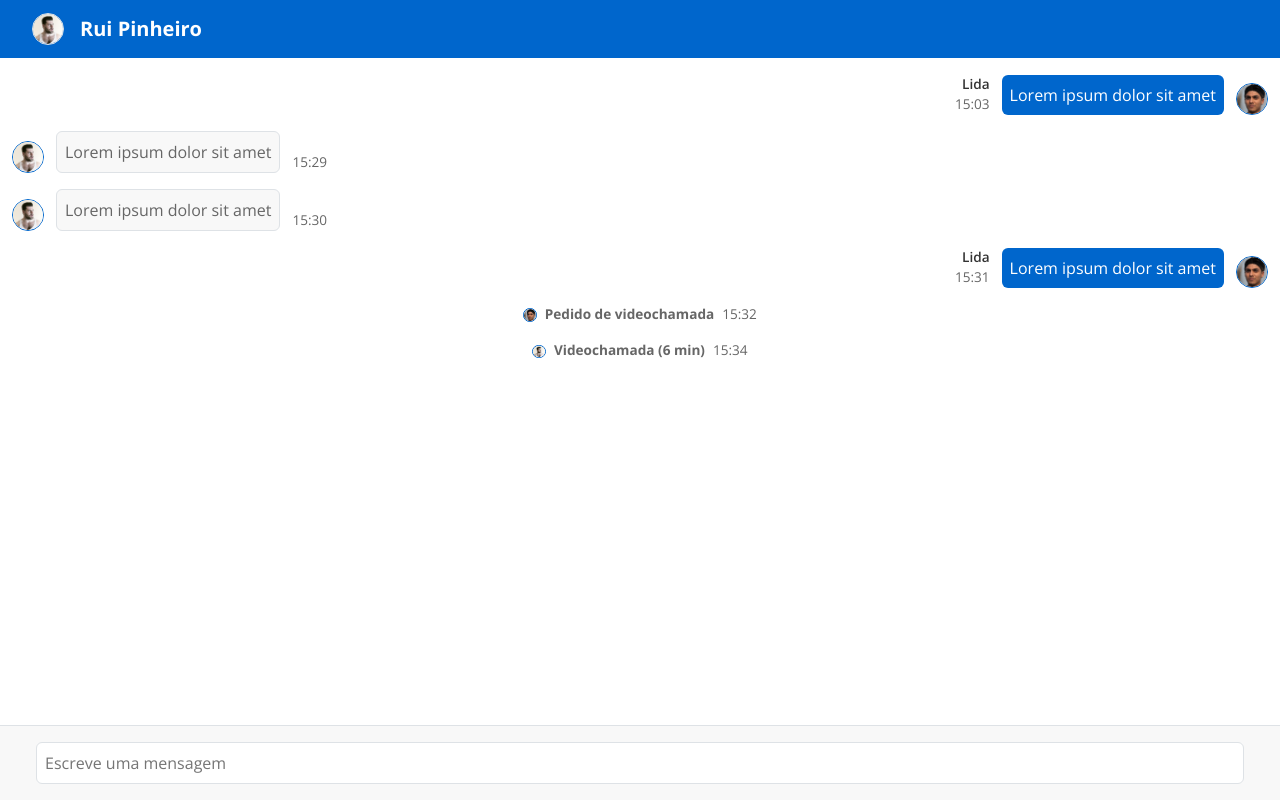
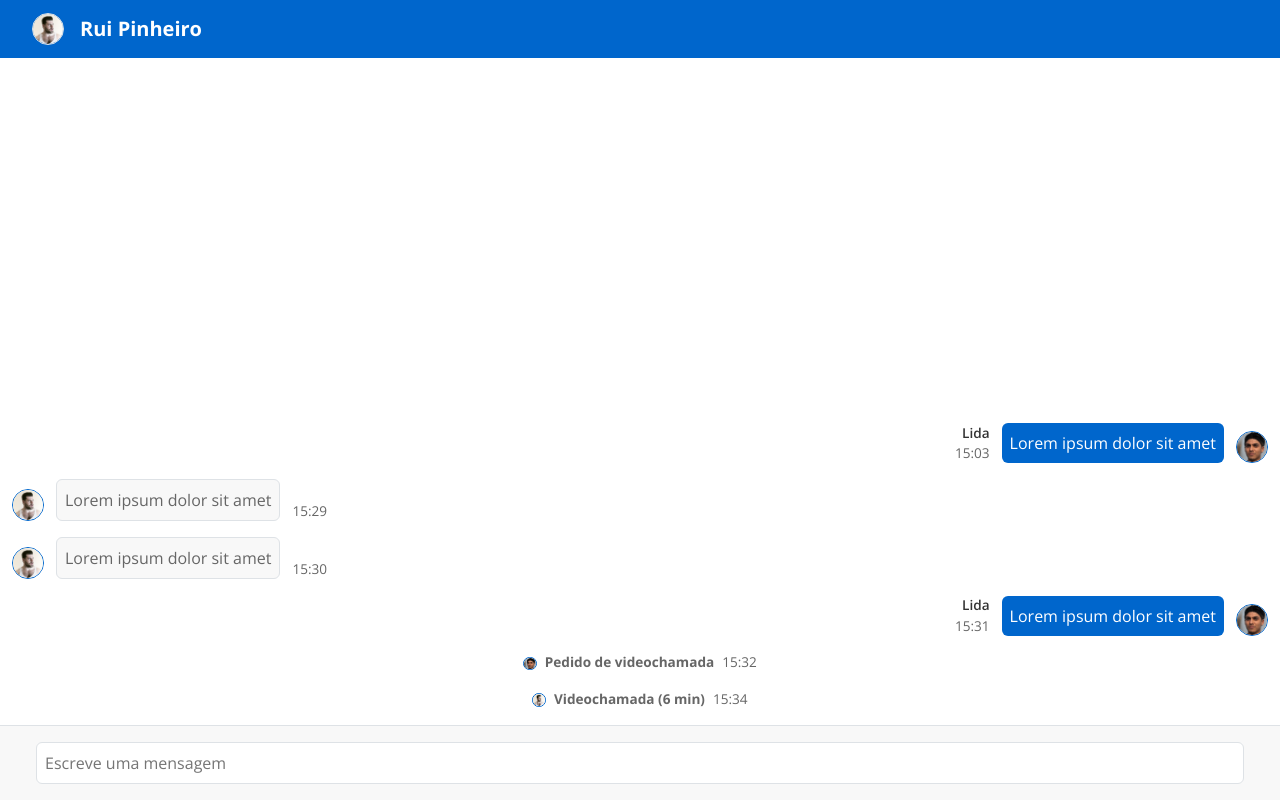
Before and after one commit to RGarrido03/mas, a React (Create React App) app: page /mas/client/messages/history in a window 1280 px wide. Built offline with nearby package versions, Linux system fonts and the light colour scheme; some icons are missing.

Commit message:
Client -> Message -> Chat: Chat in bottom

```diff
--- a/src/client/clientMessageHistory.jsx
+++ b/src/client/clientMessageHistory.jsx
@@ -8,14 +8,14 @@ import Data from '../api/client/messageHistory.json';
 
 function clientMessageHistory() {
     return (
-        <div style={{ minHeight: 'calc(100vh - 58px - 75px)', paddingTop: '58px', paddingBottom: '75px' }}>
+        <div style={{ minHeight: '100vh', paddingTop: '58px', paddingBottom: '75px' }} className="d-flex align-items-end">
             <HelmetProvider>
                 <Helmet>
                     <title>Mensagens</title>
                 </Helmet>
             </HelmetProvider>
             <Navbar actor="client" />
-            <Container fluid>
+            <Container fluid className='mb-3'>
                 {Data.map((value, index) => {
                     if (value.sender === "client") {
                         return value.content.map((value_b, index_b) => {
```
